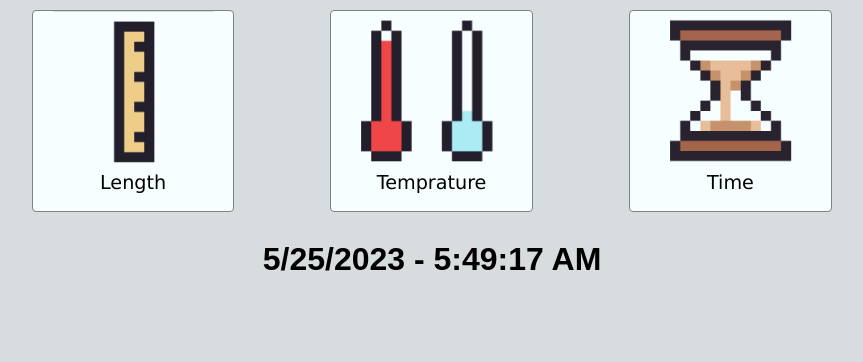
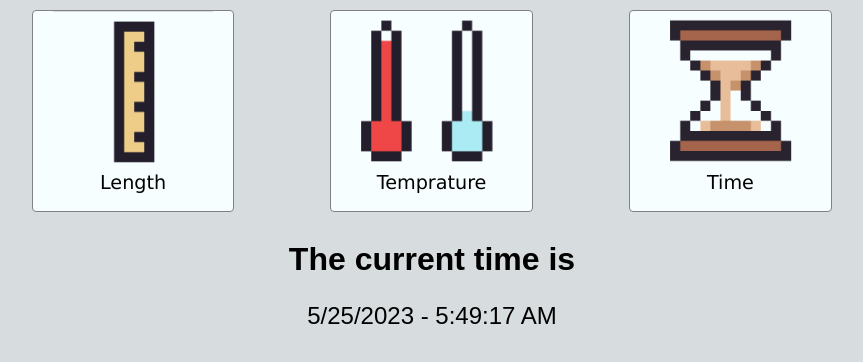
Before and after one commit to Kribit11/converter, a plain HTML site: page root/index.html in a window 1280 px wide. Shown: the whole page, without its empty margins (208-1071 px from the left). Drawn offline with Linux system fonts and the light colour scheme.

Commit message:
update README.md

```diff
--- a/root/index.html
+++ b/root/index.html
@@ -42,7 +42,8 @@
 
             </div>
             <div style="width: 100%; height: 70px;">
-                <h1><span id="time"></span>
+                <h1>The current time is <br></h1>
+                    <p style="font-size: x-large;"><span id="time"></span></p>
             </div>
         </center>
         <script src="liveTime.js"></script>
```
Also changed, not shown: 1 other file.
